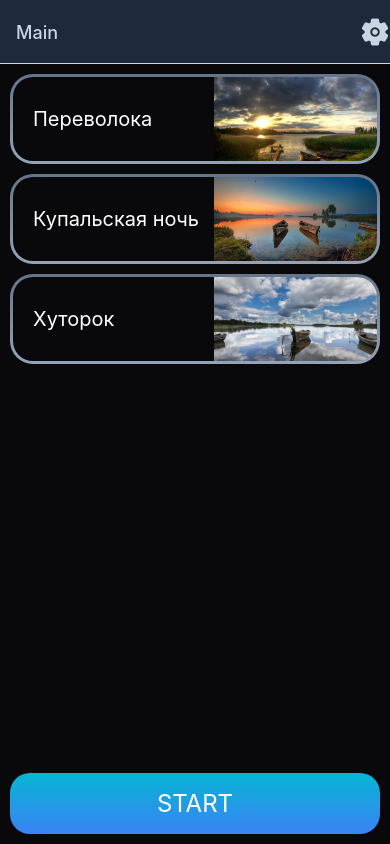
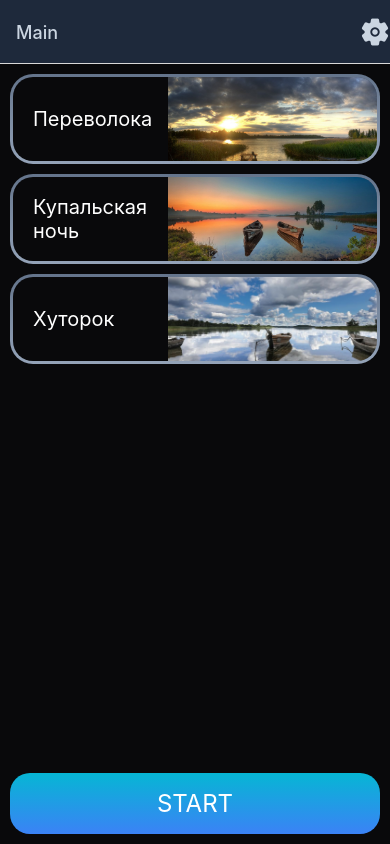
Before and after one commit to GradooC/bookcamp, a React Native app: screen / in a window 390 px wide. Built offline with nearby package versions, Linux system fonts and the light colour scheme.

Commit message:
feat(camping-item.tsx): change camping item appearance

```diff
--- a/src/components/camping-item/camping-item.tsx
+++ b/src/components/camping-item/camping-item.tsx
@@ -35,7 +35,8 @@ export function CampingItem({ item, isRunning }: CampingItemProps) {
             <LinearGradient
                 colors={[COLOR.ZINC[950], 'transparent']}
                 start={[0, 0]}
-                end={[0.15, 0]}
+                end={[0.2, 0.15]}
+                locations={[0.5, 1]}
                 style={styles.imageBlock}
             >
                 <ImageBackground source={item.image} style={styles.image} />
@@ -64,7 +65,7 @@ const styles = StyleSheet.create({
     },
     text: { color: 'white', fontSize: FONT.SIZE[20] },
     imageBlock: {
-        flex: 1.8,
+        flex: 3.1,
         overflow: 'hidden',
         borderTopRightRadius: 20,
         borderBottomRightRadius: 20,
```
